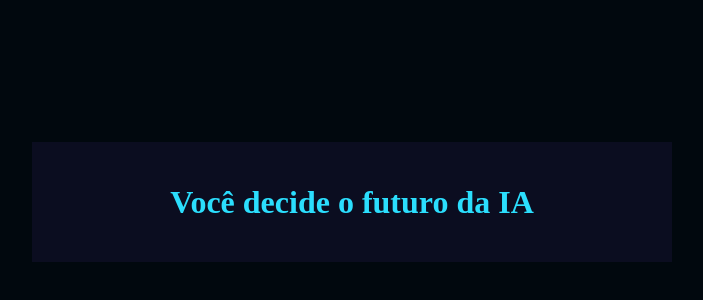
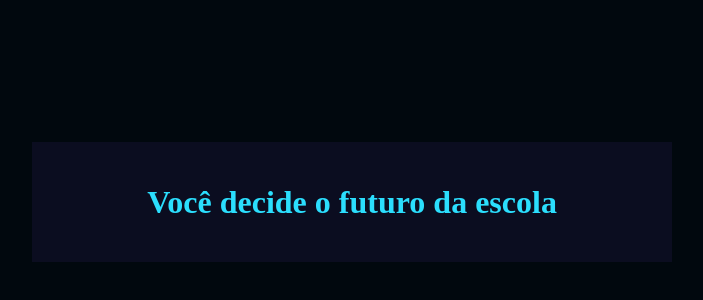
Before and after one commit to NiloAbraan/TrabalhoemGrupo-2, a plain HTML site: page index.html in a window 1280 px wide. Shown: the part 206-506 px from the top of the page, without its empty margins (288-991 px from the left). Drawn offline with Linux system fonts and the light colour scheme.

Commit message:
Update index.html

```diff
--- a/index.html
+++ b/index.html
@@ -8,7 +8,7 @@
 </head>
 <body>
     <div class="caixa-principal">
-        <h1>Você decide o futuro da IA</h1>
+        <h1>Você decide o futuro da escola</h1>
         <div class="caixa-perguntas"></div>
         <div class="caixa-alternativas"></div>
         <div class="caixa-resultado">
```
